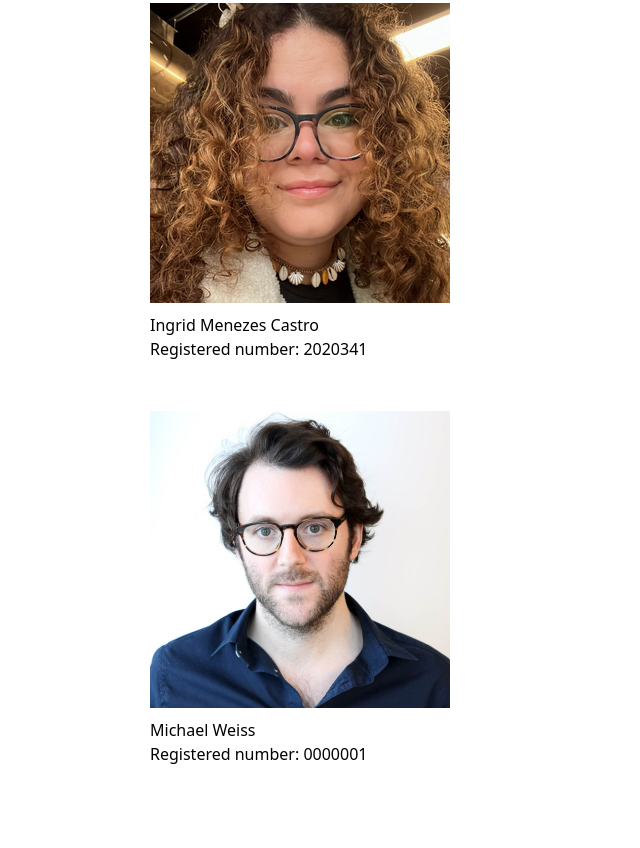
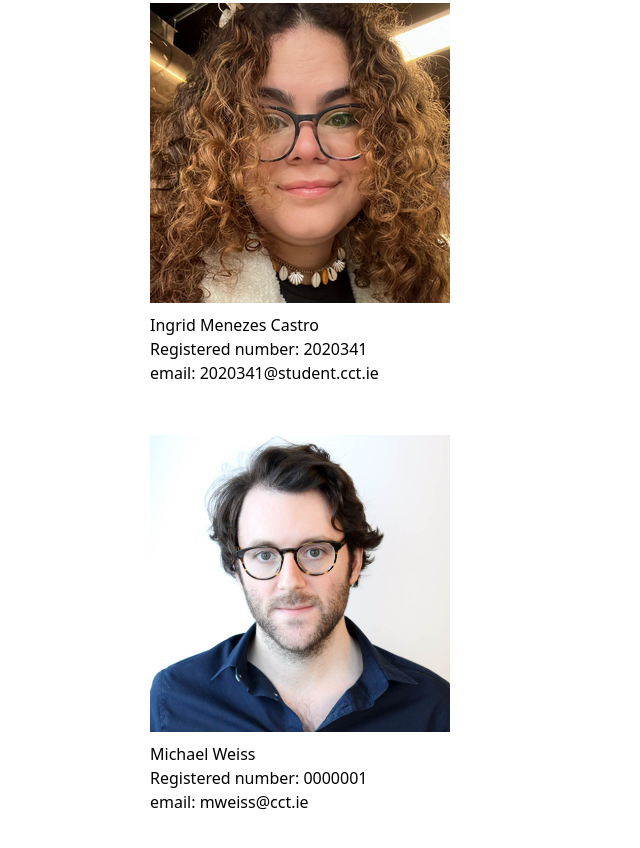
Before and after one commit to IngDih/clouds-are-us, a plain HTML site: page contact.html in a window 1280 px wide. Shown: the part 755-1603 px from the top of the page, without its empty margins (0-640 px from the left). Before the commit the page ends 1571 px from the top, so only its background shows below. Drawn offline with nearby package versions, Linux system fonts and the light colour scheme.

Commit message:
final commit 2

```diff
--- a/contact.html
+++ b/contact.html
@@ -40,11 +40,13 @@
         Clouds-are-us engineers:<br><br></p>
         <div class="profilepic flex"><img src="imgs\profilepic.png" alt="Ingrid Castro"></div>
         <p class="content2"> Ingrid Menezes Castro<br>
-          Registered number: 2020341
+          Registered number: 2020341<br>
+          email: 2020341@student.cct.ie
         </p>
         <div class="profilepic flex"><img src="imgs/michaelweiss.png" alt="Ingrid Castro"></div>
         <p class="content2"> Michael Weiss<br>
-          Registered number: 0000001
+          Registered number: 0000001<br>
+          email: mweiss@cct.ie
         </p>
     </div>
 
```
